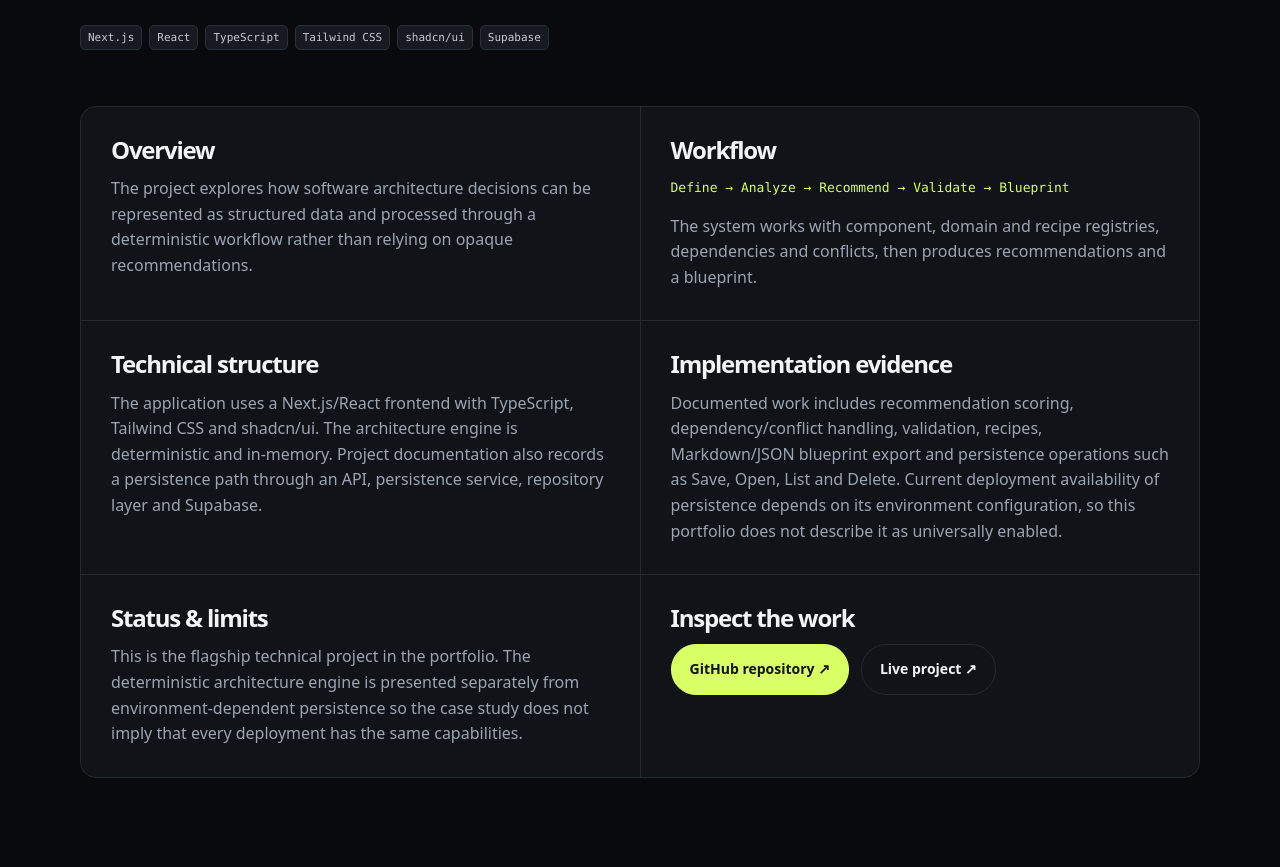
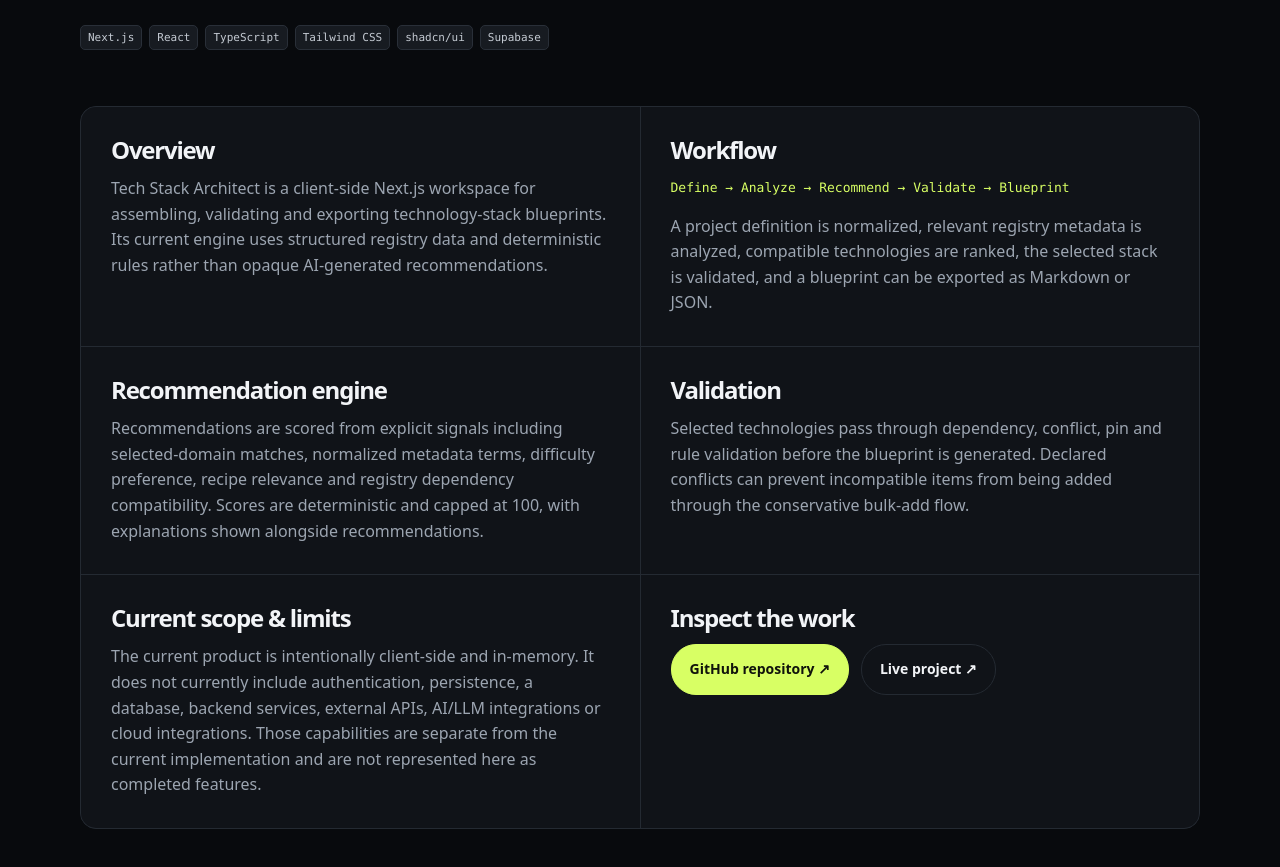
Before and after one commit to davidifeanyicelestine586-arch/David-Ifeanyi, a Next.js app: page /projects/tech-stack-architect in a window 1280 px wide. Shown: the part 393-1260 px from the top of the page. Built offline with nearby package versions, Linux system fonts and the light colour scheme; no server answers.

Commit message:
Correct Tech Stack Architect case study to match current product scope

```diff
--- a/app/projects/tech-stack-architect/page.tsx
+++ b/app/projects/tech-stack-architect/page.tsx
@@ -2,6 +2,12 @@ import { projects } from "../../../data/portfolio";
 import RadialRevealButton from "../../../components/originkit/RadialRevealButton";
 
 const project = projects.find((item) => item.name === "Tech Stack Architect");
+
+const buttonFont = {
+  fontFamily: "Manrope, system-ui, sans-serif",
+  fontWeight: 700,
+  fontSize: 14,
+};
 
 export default function TechStackArchitectCaseStudy() {
   if (!project) return null;
@@ -13,15 +19,98 @@ export default function TechStackArchitectCaseStudy() {
         <div className="eyebrow">Featured case study · {project.status}</div>
         <h1>{project.name}</h1>
         <p className="case-lede">{project.description}</p>
-        <div className="tags">{project.stack.map((tag) => <span className="tag" key={tag}>{tag}</span>)}</div>
+        <div className="tags">
+          {project.stack.map((tag) => <span className="tag" key={tag}>{tag}</span>)}
+        </div>
 
         <div className="case-grid">
-          <section><h2>Overview</h2><p>The project explores how software architecture decisions can be represented as structured data and processed through a deterministic workflow rather than relying on opaque recommendations.</p></section>
-          <section><h2>Workflow</h2><p className="mono workflow">Define → Analyze → Recommend → Validate → Blueprint</p><p>The system works with component, domain and recipe registries, dependencies and conflicts, then produces recommendations and a blueprint.</p></section>
-          <section><h2>Technical structure</h2><p>The application uses a Next.js/React frontend with TypeScript, Tailwind CSS and shadcn/ui. The architecture engine is deterministic and in-memory. Project documentation also records a persistence path through an API, persistence service, repository layer and Supabase.</p></section>
-          <section><h2>Implementation evidence</h2><p>Documented work includes recommendation scoring, dependency/conflict handling, validation, recipes, Markdown/JSON blueprint export and persistence operations such as Save, Open, List and Delete. Current deployment availability of persistence depends on its environment configuration, so this portfolio does not describe it as universally enabled.</p></section>
-          <section><h2>Status & limits</h2><p>This is the flagship technical project in the portfolio. The deterministic architecture engine is presented separately from environment-dependent persistence so the case study does not imply that every deployment has the same capabilities.</p></section>
-          <section><h2>Inspect the work</h2><div className="actions case-actions"><RadialRevealButton label="GitHub repository ↗" link={project.repository ?? ""} padding="13px 18px" rounded={100} font={{ fontFamily: "Manrope, system-ui, sans-serif", fontWeight: 700, fontSize: 14 }} colors={{ fill: "#d8ff64", hoverFill: "#008E8E", textColor: "#10130b", hoverTextColor: "#ffffff" }} border={{ borderWidth: 1, borderStyle: "solid", borderColor: "#d8ff64" }} />{project.live && <RadialRevealButton label="Live project ↗" link={project.live} padding="13px 18px" rounded={100} font={{ fontFamily: "Manrope, system-ui, sans-serif", fontWeight: 700, fontSize: 14 }} colors={{ fill: "#101318", hoverFill: "#008E8E", textColor: "#f2f4f7", hoverTextColor: "#ffffff" }} border={{ borderWidth: 1, borderStyle: "solid", borderColor: "#242a32" }} />}</div></section>
+          <section>
+            <h2>Overview</h2>
+            <p>
+              Tech Stack Architect is a client-side Next.js workspace for assembling,
+              validating and exporting technology-stack blueprints. Its current engine
+              uses structured registry data and deterministic rules rather than opaque
+              AI-generated recommendations.
+            </p>
+          </section>
+
+          <section>
+            <h2>Workflow</h2>
+            <p className="mono workflow">Define → Analyze → Recommend → Validate → Blueprint</p>
+            <p>
+              A project definition is normalized, relevant registry metadata is analyzed,
+              compatible technologies are ranked, the selected stack is validated, and a
+              blueprint can be exported as Markdown or JSON.
+            </p>
+          </section>
+
+          <section>
+            <h2>Recommendation engine</h2>
+            <p>
+              Recommendations are scored from explicit signals including selected-domain
+              matches, normalized metadata terms, difficulty preference, recipe relevance
+              and registry dependency compatibility. Scores are deterministic and capped
+              at 100, with explanations shown alongside recommendations.
+            </p>
+          </section>
+
+          <section>
+            <h2>Validation</h2>
+            <p>
+              Selected technologies pass through dependency, conflict, pin and rule
+              validation before the blueprint is generated. Declared conflicts can prevent
+              incompatible items from being added through the conservative bulk-add flow.
+            </p>
+          </section>
+
+          <section>
+            <h2>Current scope & limits</h2>
+            <p>
+              The current product is intentionally client-side and in-memory. It does not
+              currently include authentication, persistence, a database, backend services,
+              external APIs, AI/LLM integrations or cloud integrations. Those capabilities
+              are separate from the current implementation and are not represented here as
+              completed features.
+            </p>
+          </section>
+
+          <section>
+            <h2>Inspect the work</h2>
+            <div className="actions case-actions">
+              {project.repository && (
+                <RadialRevealButton
+                  label="GitHub repository ↗"
+                  link={project.repository}
+                  padding="13px 18px"
+                  rounded={100}
+                  font={buttonFont}
+                  colors={{
+                    fill: "#d8ff64",
+                    hoverFill: "#008E8E",
+                    textColor: "#10130b",
+                    hoverTextColor: "#ffffff",
+                  }}
+                  border={{ borderWidth: 1, borderStyle: "solid", borderColor: "#d8ff64" }}
+                />
+              )}
+              {project.live && (
+                <RadialRevealButton
+                  label="Live project ↗"
+                  link={project.live}
+                  padding="13px 18px"
+                  rounded={100}
+                  font={buttonFont}
+                  colors={{
+                    fill: "#101318",
+                    hoverFill: "#008E8E",
+                    textColor: "#f2f4f7",
+                    hoverTextColor: "#ffffff",
+                  }}
+                  border={{ borderWidth: 1, borderStyle: "solid", borderColor: "#242a32" }}
+                />
+              )}
+            </div>
+          </section>
         </div>
       </div>
     </main>
```
